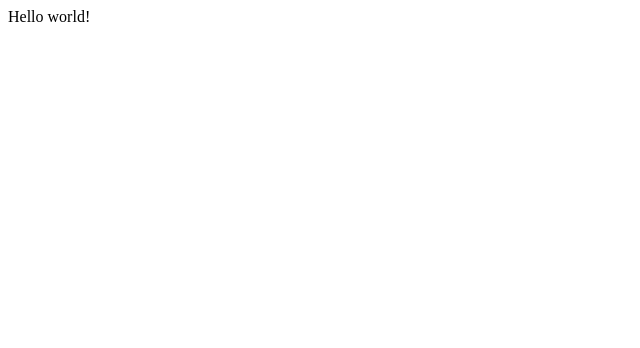
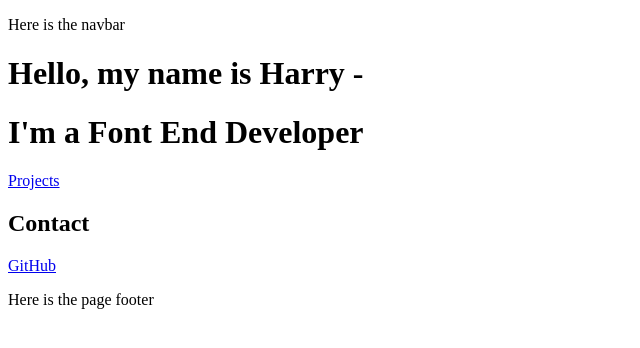
Before and after one commit to hfrankel/portfolio-site-2.0, a Gatsby site: page / in a window 1280 px wide. Shown: the whole page, without its empty margins (0-640 px from the left). Built offline with nearby package versions, Linux system fonts and the light colour scheme; Gatsby itself is replaced by a stand-in of ours.

Commit message:
Initial commit

```diff
--- /dev/null
+++ b/src/components/footer.js
@@ -0,0 +1,11 @@
+import React from 'react'
+
+const PageFooter = () => {
+    return (
+        <footer>
+            <p>Here is the page footer</p>
+        </footer>
+    );
+}
+
+export default PageFooter
--- /dev/null
+++ b/src/components/layout.js
@@ -0,0 +1,15 @@
+import React from 'react'
+import Footer from './footer'
+import Navbar from './navbar';
+
+const Layout = (props) => {
+    return (
+        <>
+            <Navbar />
+            {props.children}
+            <Footer />
+        </>
+    );
+}
+
+export default Layout;
--- /dev/null
+++ b/src/components/navbar.js
@@ -0,0 +1,11 @@
+import React from 'react'
+
+const Navbar = () => {
+    return (
+        <nav>
+            <p>Here is the navbar</p>
+        </nav>
+    );
+}
+
+export default Navbar
--- a/src/pages/index.js
+++ b/src/pages/index.js
@@ -1,3 +1,17 @@
-import React from "react"
+import React from 'react'
+import { Link } from 'gatsby'
+import Layout from '../components/layout';
 
-export default () => <div>Hello world!</div>
+const IndexPage = () => {
+    return (
+        <Layout>
+            <h1>Hello, my name is Harry -</h1>
+            <h1>I'm a Font End Developer</h1>
+            <Link to='/projects'>Projects</Link>
+            <h2>Contact</h2>
+            <a href='https://github.com/hfrankel' target='_blank' rel='noopener noreferrer'>GitHub</a>
+        </Layout>
+    );
+}
+
+export default IndexPage
--- /dev/null
+++ b/src/pages/projects.js
@@ -0,0 +1,14 @@
+import React from 'react'
+import { Link } from 'gatsby'
+import Layout from './../components/layout'
+
+const ProjectPage = () => {
+    return (
+        <Layout>
+            <h1>This is my projects page.</h1>
+            <Link to='/'>Home</Link>
+        </Layout>
+    );
+}
+
+export default ProjectPage
```
